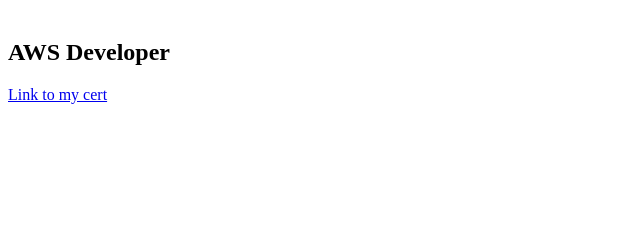
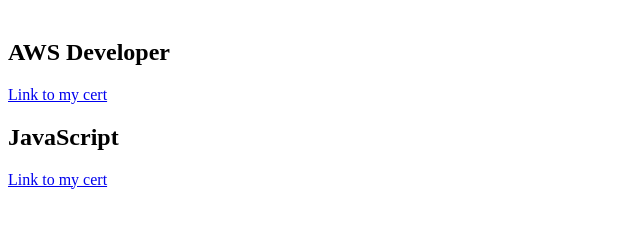
Before and after one commit to komyagin/komyagin.github.io, a plain HTML site: page certificates/index.html in a window 1280 px wide. Shown: the part 79-304 px from the top of the page, without its empty margins (0-640 px from the left). Drawn offline with Linux system fonts and the light colour scheme.

```diff
--- a/certificates/index.html
+++ b/certificates/index.html
@@ -10,5 +10,8 @@
     <h2>AWS Developer</h2>
     <a href="...">Link to my cert</a>
     <script src='script.js'></script>
+    <h2>JavaScript</h2>
+    <a href="...">Link to my cert</a>
+    <script src='script.js'></script>
 </body>
 </html>
```
